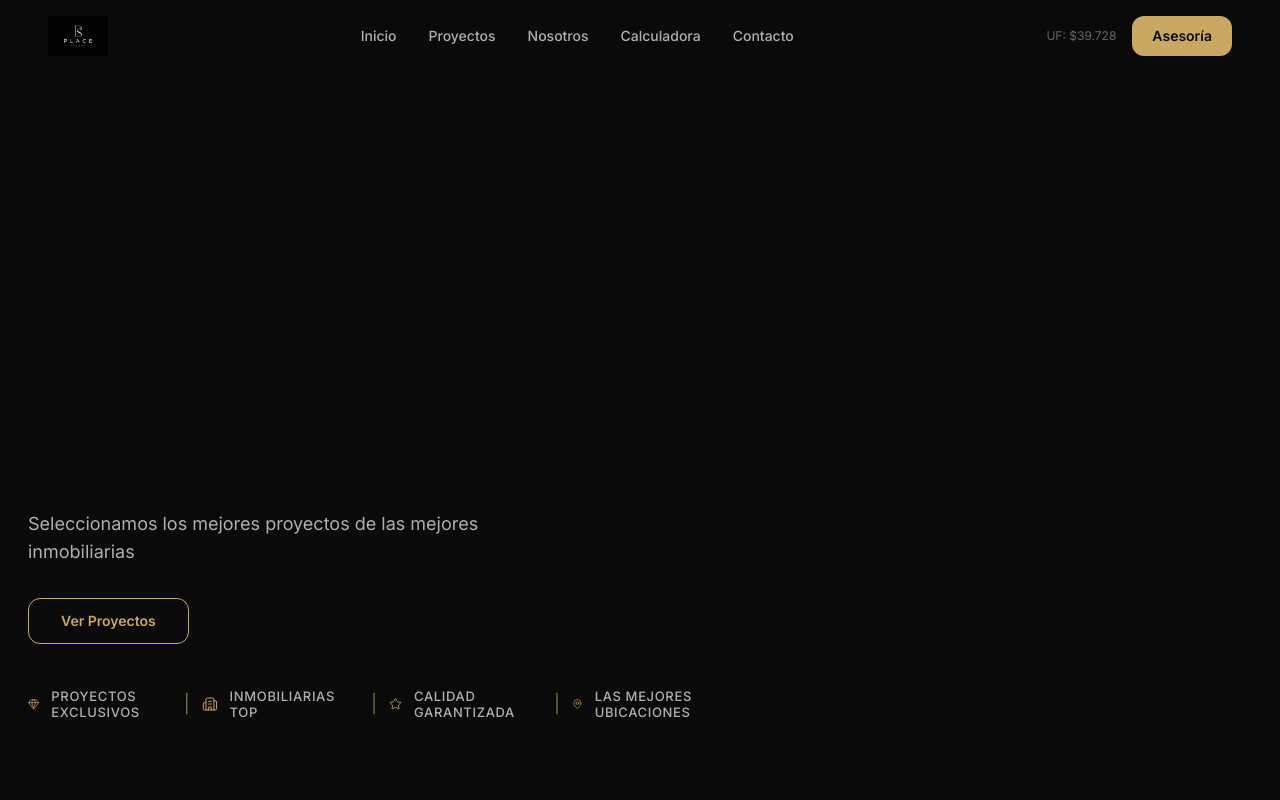
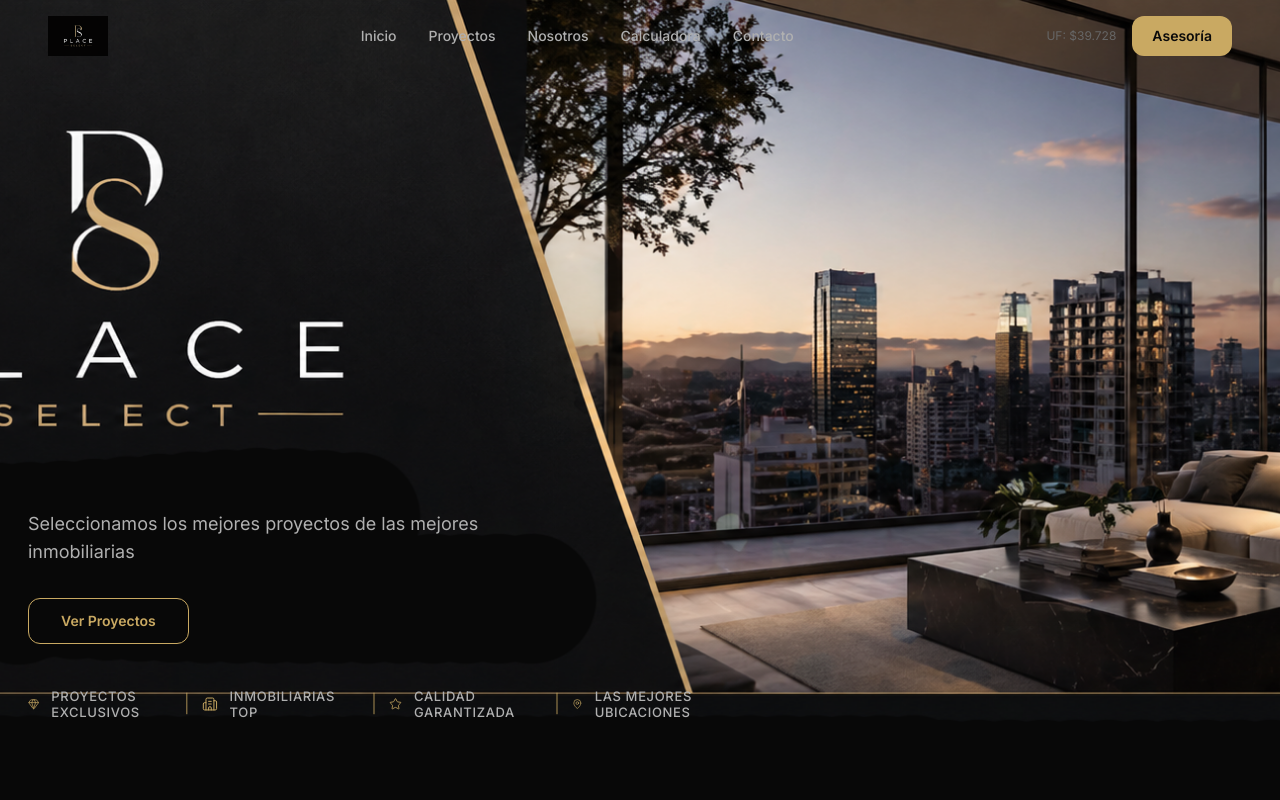
Before and after one commit to insideproevents/place.select, a React (Vite) app in the folder app/: page /#/ in a window 1280 px wide. Shown: the top 800 px of the page. Built offline with nearby package versions, Linux system fonts and the light colour scheme.

Commit message:
fix(hero): restore gradient overlay for banner visibility

```diff
--- a/app/src/sections/Hero.tsx
+++ b/app/src/sections/Hero.tsx
@@ -19,7 +19,7 @@ export default function Hero() {
           alt="Place Select"
           className="w-full h-full object-cover"
         />
-        <div className="absolute inset-0 bg-gradient-to-b bg-[#0A0A0A]" />
+        <div className="absolute inset-0 bg-gradient-to-b from-[#0A0A0A/10] via-[#0A0A0A/20] to-[#0A0A0A/40]" />
       </div>
 
       {/* Content */}
```
